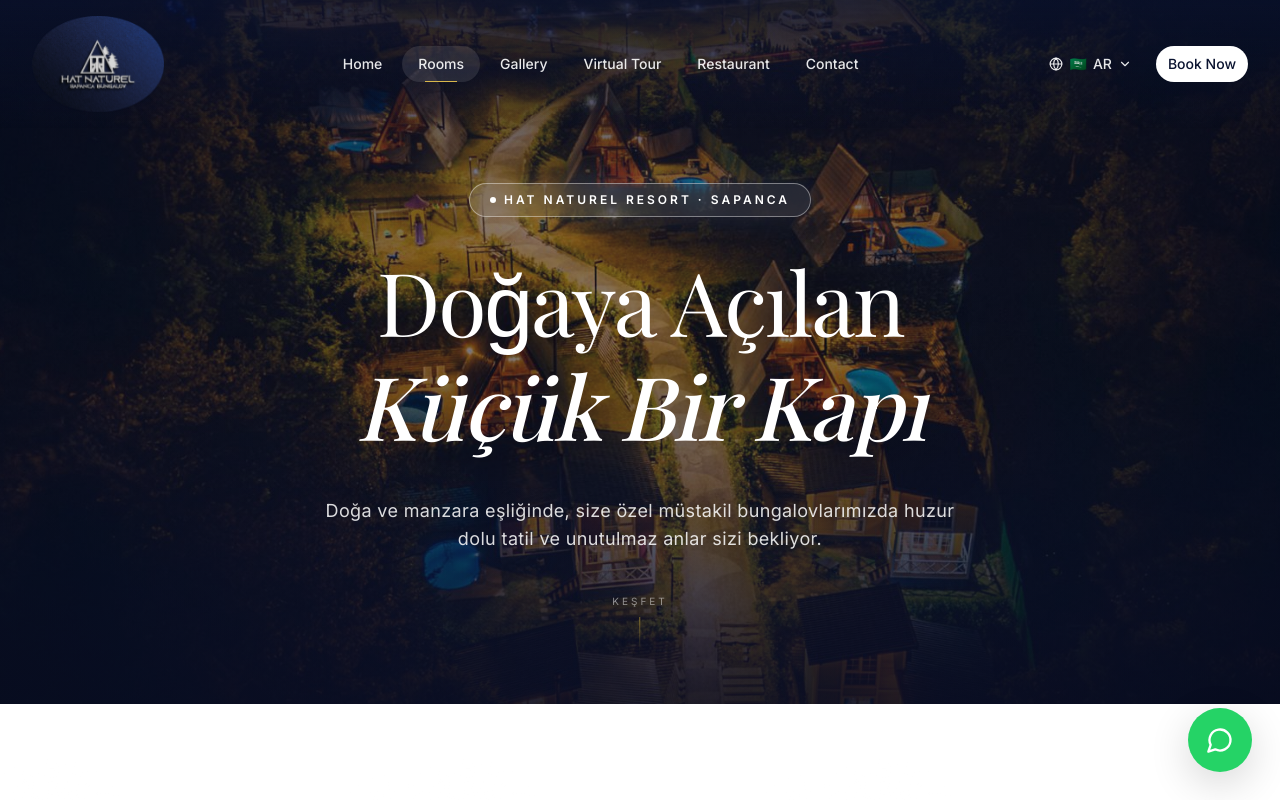
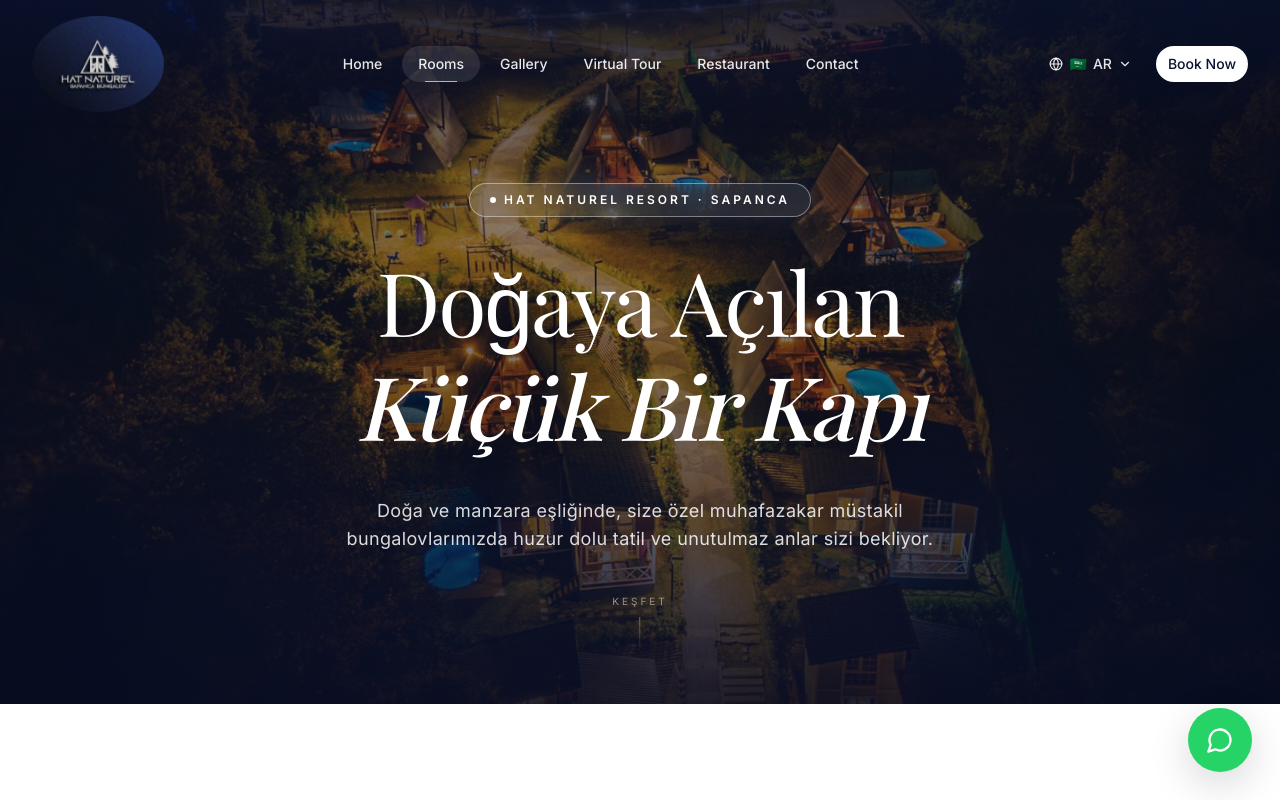
Before and after one commit to hediyebayer/hat-naturel-web, a Next.js app: page /ar/odalar in a window 1280 px wide. Shown: the top 800 px of the page. Built offline with nearby package versions, Linux system fonts and the light colour scheme.

Commit message:
copy(rooms-hero): subtitle'a 'muhafazakar' eklendi
'size özel müstakil bungalovlarımızda'
→ 'size özel muhafazakar müstakil bungalovlarımızda'

Aile odaklı pazarlama vurgusu güçlendirildi (mahremiyet + muhafazakar).

```diff
--- a/components/rooms/rooms-hero.tsx
+++ b/components/rooms/rooms-hero.tsx
@@ -86,8 +86,8 @@ export function RoomsHero() {
           transition={{ duration: 0.8, delay: 0.5 }}
           className="mx-auto mt-10 max-w-2xl font-sans text-base text-white/85 tracking-[0.02em] md:text-lg leading-relaxed"
         >
-          Doğa ve manzara eşliğinde, size özel müstakil bungalovlarımızda
-          huzur dolu tatil ve unutulmaz anlar sizi bekliyor.
+          Doğa ve manzara eşliğinde, size özel muhafazakar müstakil
+          bungalovlarımızda huzur dolu tatil ve unutulmaz anlar sizi bekliyor.
         </motion.p>
 
         {/* Scroll indicator */}
```
